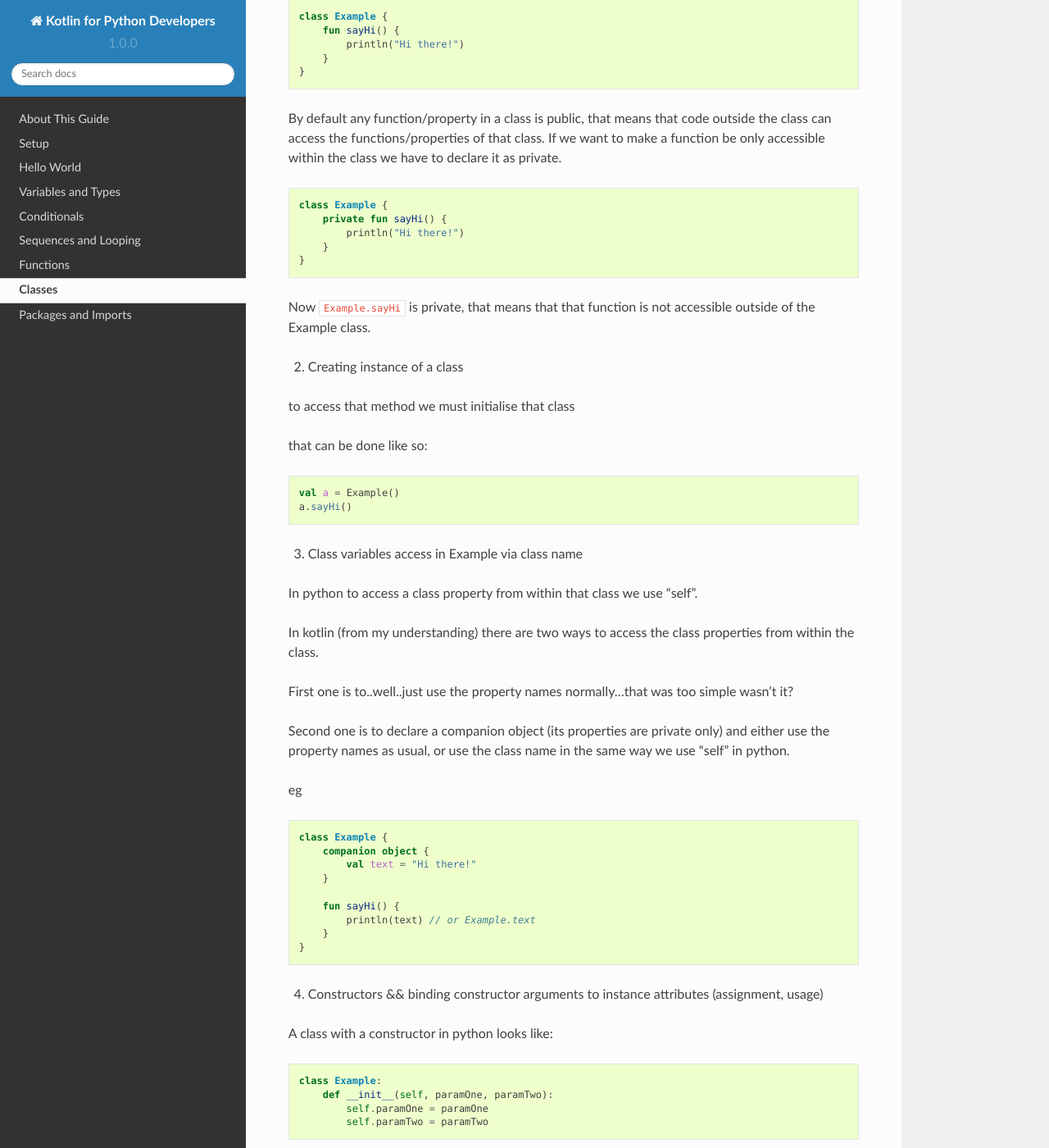
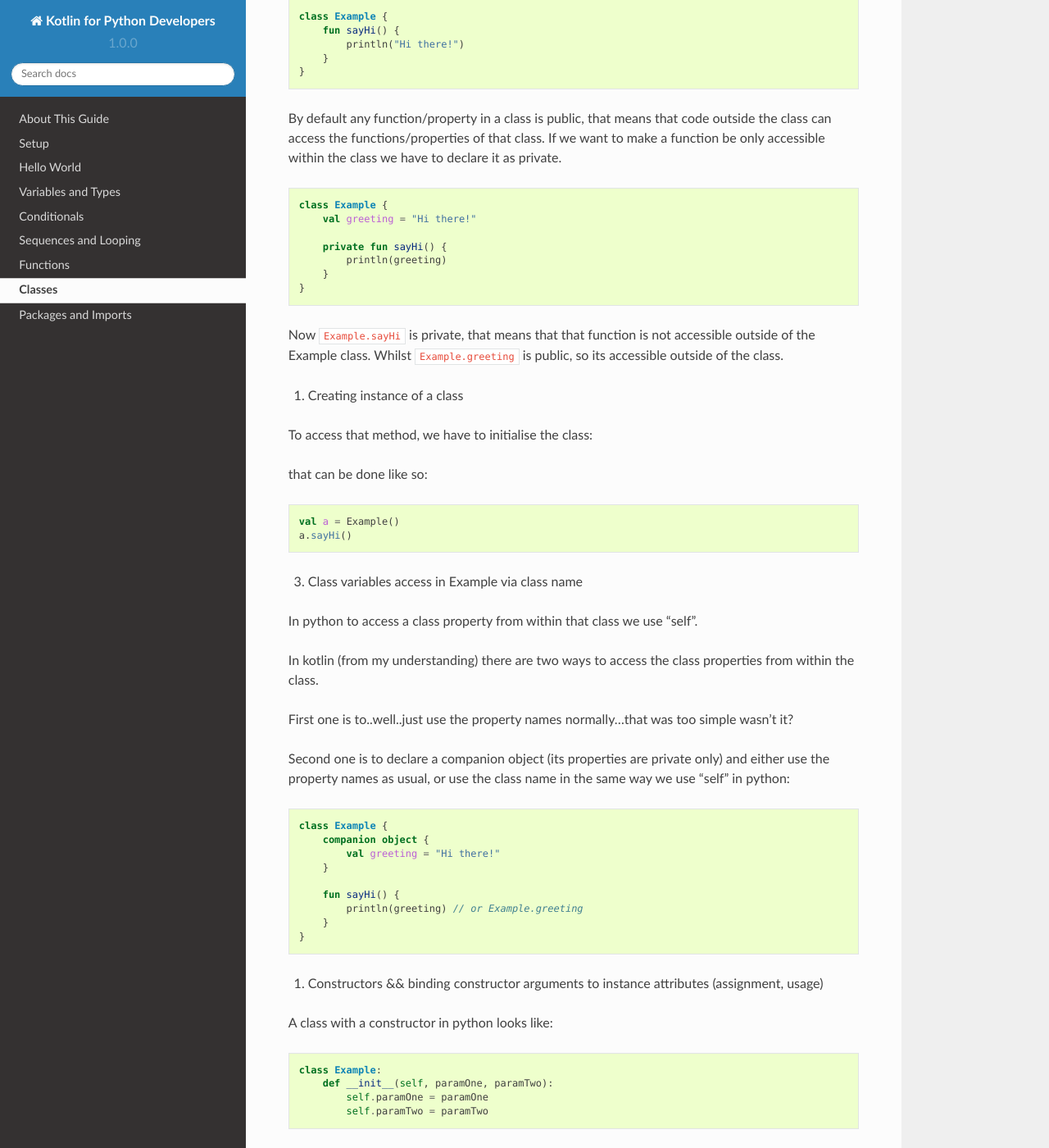
Before and after one commit to pauleveritt/kotlin_for_python, a Sphinx documentation site: the page built from docs/classes/index.rst, in a window 1280 px wide and 1400 px high, scrolled down 501 px. Shown: the whole window at 82% size. Built offline with Sphinx 7.4.7 and the Read the Docs theme 2.0.0, drawn with Linux system fonts in a browser that asks for light colours; some of the changed text lies outside the part shown.

Commit message:
small fixes

```diff
--- a/docs/classes/index.rst
+++ b/docs/classes/index.rst
@@ -2,7 +2,7 @@
 Classes
 =======
 
-Classes in kotlin are pretty straighforward, I would say more than python's as well!
+Classes in Kotlin are pretty straighforward, I would say more than Python's as well!
 
 1) Defining a class with a method but no constructor
 
@@ -32,17 +32,19 @@ If we want to make a function be only accessible within the class we have to dec
 .. code-block:: kotlin
 
     class Example {
+        val greeting = "Hi there!"
+
         private fun sayHi() {
-            println("Hi there!")
+            println(greeting)
         }
     }
 
 Now ``Example.sayHi`` is private, that means that that function is not accessible outside of the Example class.
+Whilst ``Example.greeting`` is public, so its accessible outside of the class.
 
+1) Creating instance of a class
 
-2) Creating instance of a class
-
-to access that method we must initialise that class
+To access that method, we have to initialise the class:
 
 that can be done like so:
 
@@ -59,24 +61,22 @@ In kotlin (from my understanding) there are two ways to access the class propert
 
 First one is to..well..just use the property names normally...that was too simple wasn't it?
 
-Second one is to declare a companion object (its properties are private only) and either use the property names as usual, or use the class name in the same way we use “self” in python.
-
-eg
+Second one is to declare a companion object (its properties are private only) and either use the property names as usual, or use the class name in the same way we use “self” in python:
 
 .. code-block:: kotlin
 
     class Example {
         companion object {
-            val text = "Hi there!"
+            val greeting = "Hi there!"
         }
 
         fun sayHi() {
-            println(text) // or Example.text
+            println(greeting) // or Example.greeting
         }
     }
 
 
-4) Constructors && binding constructor arguments to instance attributes (assignment, usage)
+1) Constructors && binding constructor arguments to instance attributes (assignment, usage)
 
 A class with a constructor in python looks like:
 
@@ -133,6 +133,8 @@ We can then initialise it like this:
 .. note::
 
     Python's ``__init__`` is called a constructor, but as its name implies, it is actually an initializer.
-    The ``__new__`` method is the factory.
+    The ``__new__`` method is the factory, it is responsible for creating and returning a new instance for a class.
+
+    Learn more about python's ``__new__`` `here <https://docs.python.org/3/reference/datamodel.html#object.__new__>`_.
 
 More info at https://kotlinlang.org/docs/classes.html
--- a/docs/sequences/index.rst
+++ b/docs/sequences/index.rst
@@ -91,6 +91,7 @@ But that is easily fixed by making a function that hosts that generator and retu
             }
         }.iterator()
     }
+
 voila!
 
 The above function behaves exactly like a python generator!
--- a/docs/variables/index.rst
+++ b/docs/variables/index.rst
@@ -51,7 +51,7 @@ And you can think of ``List`` as the closest to python's tuples.
 Unlike almost any other language, lists in kotlin are not written using square brackets.
 
 Instead you must initialise a list and optionally pass the items as parameters.
-Or you can make a muttable list and push items in it.
+Or you can make a mutable list and push items in it.
 
 example:
 
```
Also changed, not shown: other parts of docs/classes/index.rst (+1 -1 lines), other parts of docs/sequences/index.rst (+1 -1 lines).
